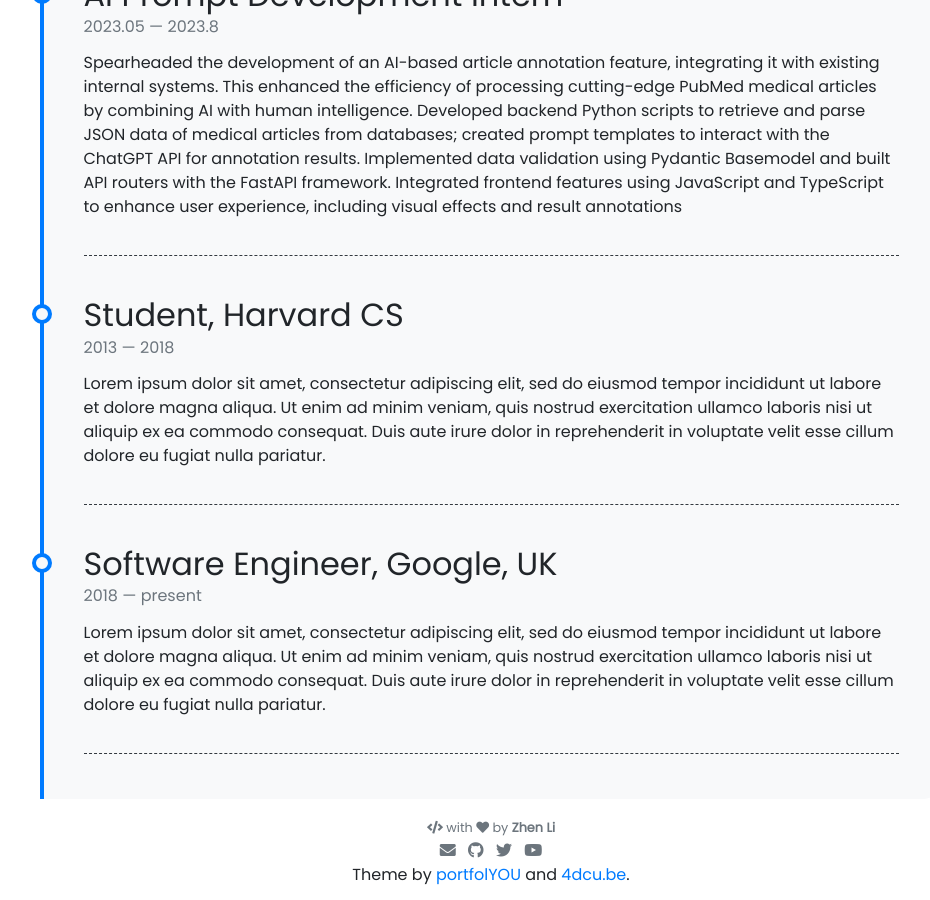
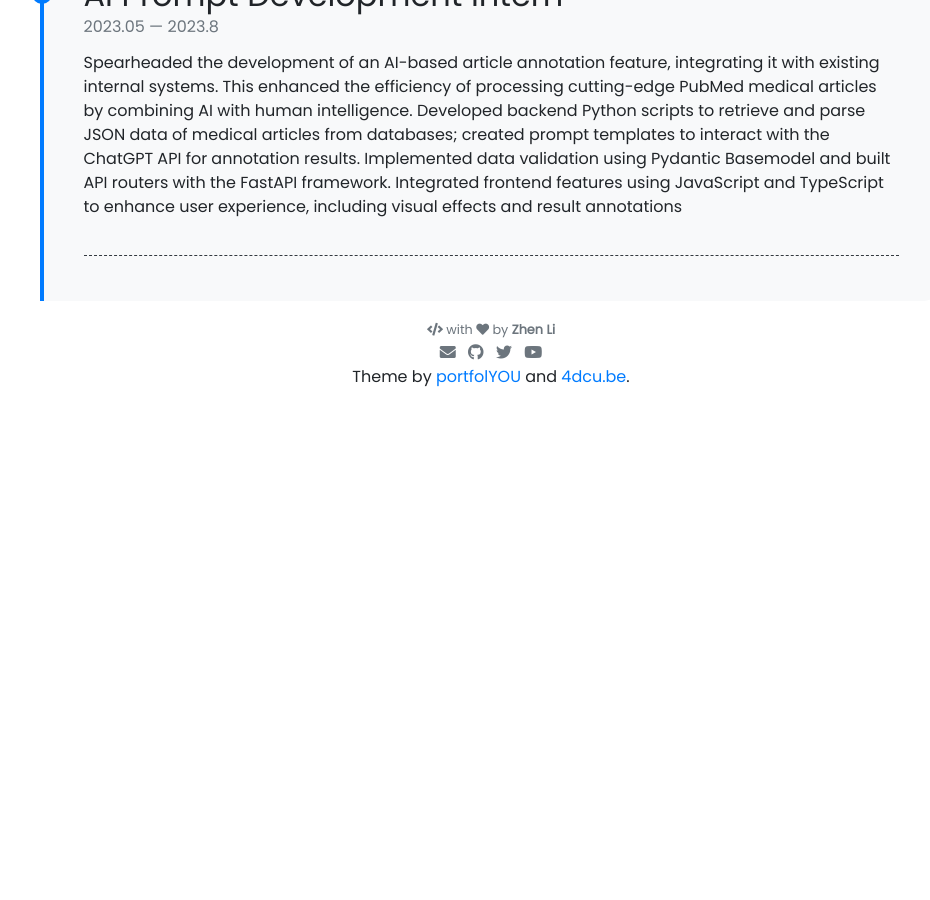
Before and after one commit to Zhen3408/Zhen3408.github.io, a Jekyll site: the page built from pages/about.md, in a window 1280 px wide and 900 px high, scrolled down 634 px. Shown: the whole window, without its empty margins (149-1079 px from the left). Built offline with Jekyll 4.4.1, drawn with Linux system fonts in a browser that asks for light colours; nearby versions of some CDN libraries; after the commit the page ends 1039 px from its top, so only the background shows below that.

Commit message:
add more changes

```diff
--- a/_data/timeline.yml
+++ b/_data/timeline.yml
@@ -8,21 +8,3 @@
               Implemented data validation using Pydantic Basemodel and built API routers with the FastAPI framework. Integrated
               frontend features using JavaScript and TypeScript to enhance user experience, including visual effects and result
               annotations
-
-- title: Student, Harvard CS
-  from: 2013
-  to: 2018
-  description: Lorem ipsum dolor sit amet, consectetur adipiscing elit,
-               sed do eiusmod tempor incididunt ut labore et dolore magna aliqua.
-               Ut enim ad minim veniam, quis nostrud exercitation ullamco laboris
-               nisi ut aliquip ex ea commodo consequat. Duis aute irure dolor in
-               reprehenderit in voluptate velit esse cillum dolore eu fugiat nulla pariatur.
-
-- title: Software Engineer, Google, UK
-  from: 2018
-  to: present
-  description: Lorem ipsum dolor sit amet, consectetur adipiscing elit,
-               sed do eiusmod tempor incididunt ut labore et dolore magna aliqua.
-               Ut enim ad minim veniam, quis nostrud exercitation ullamco laboris
-               nisi ut aliquip ex ea commodo consequat. Duis aute irure dolor in
-               reprehenderit in voluptate velit esse cillum dolore eu fugiat nulla pariatur.
```
